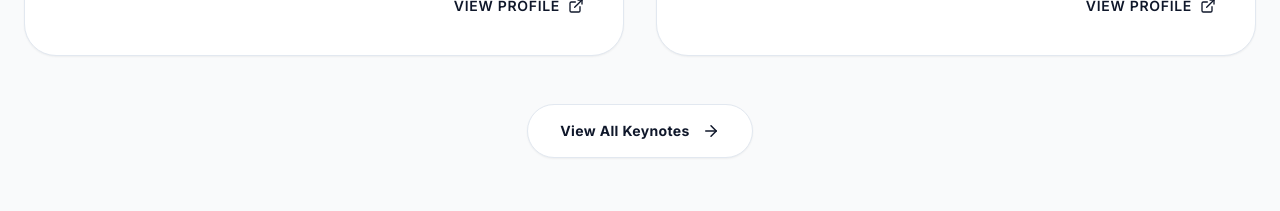
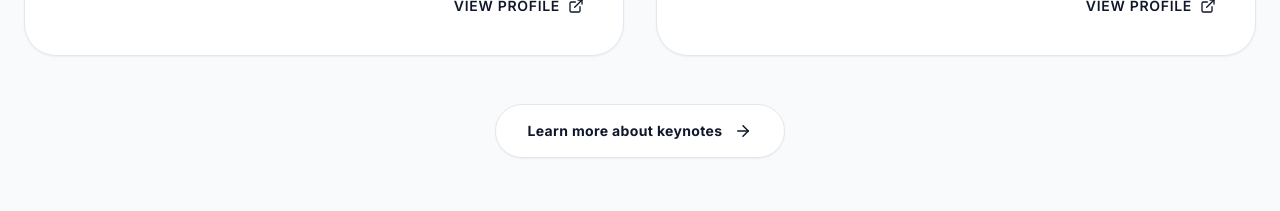
Before and after one commit to encodedCoder/syntacs2026, a Next.js app: page / in a window 1280 px wide. Shown: the part 5240-5451 px from the top of the page. Built offline with nearby package versions, Linux system fonts and the light colour scheme.

Commit message:
Increase homepage keynote speaker image size and update link text

```diff
--- a/src/components/KeynoteCard.tsx
+++ b/src/components/KeynoteCard.tsx
@@ -20,9 +20,10 @@ interface KeynoteCardProps {
     speaker: Speaker;
     index: number;
     showBio?: boolean;
+    largeImage?: boolean;
 }
 
-const KeynoteCard = ({ speaker, index, showBio = false }: KeynoteCardProps) => {
+const KeynoteCard = ({ speaker, index, showBio = false, largeImage = false }: KeynoteCardProps) => {
     const [isExpanded, setIsExpanded] = useState(false);
 
     return (
@@ -37,7 +38,7 @@ const KeynoteCard = ({ speaker, index, showBio = false }: KeynoteCardProps) => {
                 <div className="flex flex-col gap-6">
                     <div className="flex items-start gap-6">
                         {/* Image or Icon Placeholder */}
-                        <div className="shrink-0 relative w-20 h-20 sm:w-24 sm:h-24 rounded-2xl overflow-hidden bg-slate-100 border border-slate-200 group-hover:border-slate-300 transition-colors">
+                        <div className={`shrink-0 relative rounded-2xl overflow-hidden bg-slate-100 border border-slate-200 group-hover:border-slate-300 transition-colors ${largeImage ? 'w-32 h-32 sm:w-44 sm:h-44' : 'w-20 h-20 sm:w-24 sm:h-24'}`}>
                             {speaker.image ? (
                                 <Image
                                     src={speaker.image}
@@ -47,7 +48,7 @@ const KeynoteCard = ({ speaker, index, showBio = false }: KeynoteCardProps) => {
                                 />
                             ) : (
                                 <div className="w-full h-full flex items-center justify-center">
-                                    <speaker.icon size={32} className="text-slate-400" />
+                                    <speaker.icon size={largeImage ? 48 : 32} className="text-slate-400" />
                                 </div>
                             )}
                         </div>
--- a/src/components/KeynotePreview.tsx
+++ b/src/components/KeynotePreview.tsx
@@ -22,7 +22,7 @@ const KeynotePreview = () => {
 
         <div className="grid md:grid-cols-2 gap-8 mb-12">
           {speakers.map((speaker, index) => (
-            <KeynoteCard key={index} speaker={speaker} index={index} />
+            <KeynoteCard key={index} speaker={speaker} index={index} largeImage={true} />
           ))}
         </div>
 
@@ -32,7 +32,7 @@ const KeynotePreview = () => {
             href="/keynotes"
             className="group inline-flex items-center gap-3 px-8 py-4 rounded-full bg-white border border-slate-200 hover:bg-slate-50 hover:border-slate-300 transition-all duration-300 shadow-sm"
           >
-            <span className="text-sm font-bold tracking-wide">View All Keynotes</span>
+            <span className="text-sm font-bold tracking-wide">Learn more about keynotes</span>
             <ArrowRight size={18} className="group-hover:translate-x-1 transition-transform" />
           </Link>
         </div>
```
